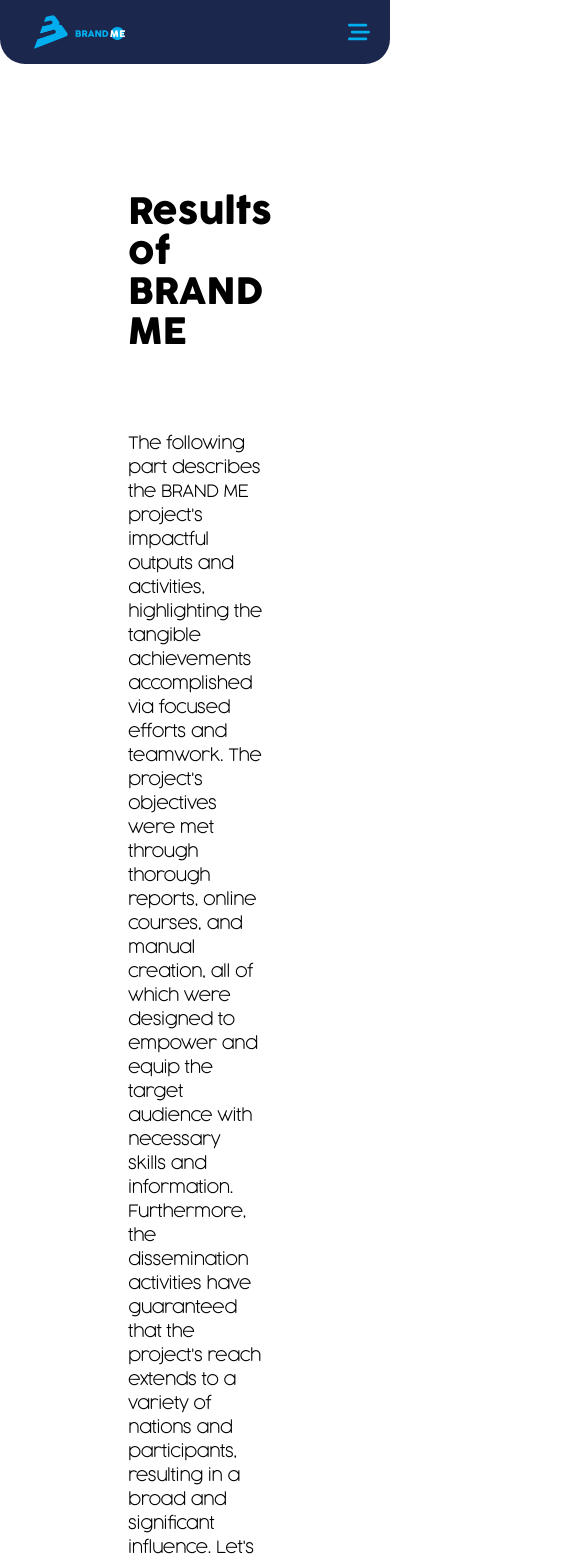
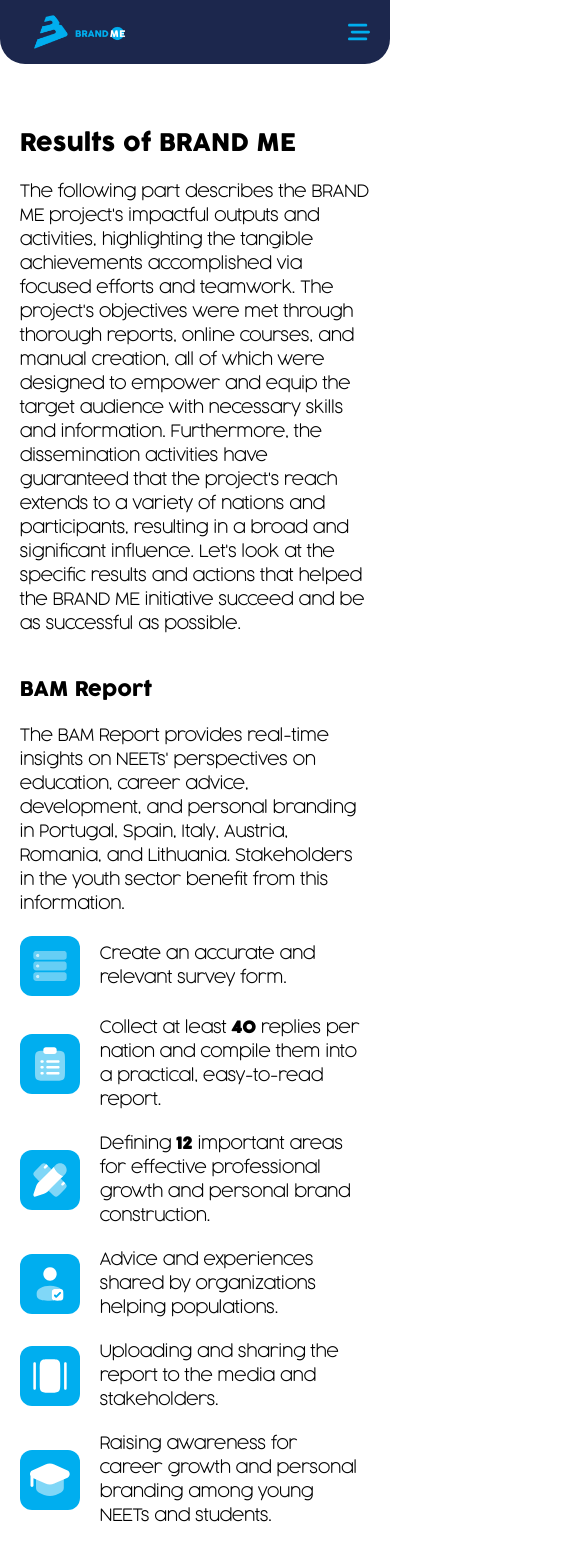
Before and after one commit to Valuegate/Brand-me, a Next.js app: page /results in a window 390 px wide. Shown: the top 1561 px of the page, 585 px wide, since content can reach past the window. Built offline with nearby package versions, Linux system fonts and the light colour scheme.

Commit message:
Done the results page

```diff
--- a/src/components/about/About.tsx
+++ b/src/components/about/About.tsx
@@ -17,10 +17,10 @@ const AboutUsPage = () => {
         <NavBar index={0} />
       </div>
       <div className="h-32" />
-      <div className="px-32">
-        <section className="mt-16 bg-brand  border-none rounded-3xl">
-          <div className="px-10 pt-[10rem] pb-[5rem]">
-            <h1 className="text-4xl text-white font-cocogoose ">
+      <div className="px-32 md:px-[5%]">
+        <section className="mt-16 md:mt-6 bg-brand  border-none rounded-3xl">
+          <div className="px-10 md:px-5 pt-[10rem] md:py-10 pb-[5rem]">
+            <h1 className="text-4xl md:text-2xl text-white font-cocogoose ">
               BRAND Me <br /> Mission
             </h1>
             <p className="py-6 text-white text-base font-cocogoose-light font-bold">
--- /dev/null
+++ b/src/components/resuable/NavBar/MobileDrawer.tsx
@@ -0,0 +1,40 @@
+import React, { FC } from "react";
+
+import { Drawer } from "@mantine/core";
+import { IoMdClose } from "react-icons/io";
+import Logo from "../Logo/Logo";
+
+import { iMobileDrawerProp } from "./types";
+
+const MobileDrawer: FC<iMobileDrawerProp> = ({
+  openedDrawer,
+  closeDrawer,
+  navs,
+}) => {
+  return (
+    <Drawer.Root
+      opened={openedDrawer}
+      onClose={closeDrawer}
+      position="right"
+      padding={"0px"}
+      top={"0px"}
+      className="hidden md:block"
+    >
+      <Drawer.Overlay />
+      <Drawer.Content>
+        <Drawer.Body>
+          <div className="flex flex-col w-full bg-brand-30 h-[100vh]">
+            <div className="flex justify-between items-center w-full px-5 py-5">
+              <Logo />
+              <div onClick={closeDrawer}>
+                <IoMdClose size={"24px"} className="text-black" />
+              </div>
+            </div>
+          </div>
+        </Drawer.Body>
+      </Drawer.Content>
+    </Drawer.Root>
+  );
+};
+
+export default MobileDrawer;
--- a/src/components/resuable/NavBar/NavBar.tsx
+++ b/src/components/resuable/NavBar/NavBar.tsx
@@ -21,11 +21,9 @@ import Notifications from "./Notifications";
 
 import { Drawer } from "@mantine/core";
 import { useDisclosure } from "@mantine/hooks";
+import MobileDrawer from "./MobileDrawer";
 
-interface iNavItem {
-  name: string;
-  link: string;
-}
+import { iNavItem } from "./types";
 
 export type NavProp = {
   index: number;
@@ -234,9 +232,11 @@ const NavBar: FC<NavProp> = ({ index }) => {
           className="text-light-blue cursor-pointer hidden md:block"
         />
       </div>
-      <Drawer opened={openedDrawer} onClose={closeDrawer} padding={"0px"}>
-        <div>Hellow</div>
-      </Drawer>
+      <MobileDrawer
+        openedDrawer={openedDrawer}
+        closeDrawer={closeDrawer}
+        navs={navs}
+      />
     </>
   );
 };
--- /dev/null
+++ b/src/components/resuable/NavBar/types.ts
@@ -0,0 +1,11 @@
+export interface iNavItem {
+  name: string;
+  link: string;
+}
+
+
+export interface iMobileDrawerProp {
+    openedDrawer: boolean,
+    closeDrawer: () => void;
+    navs: iNavItem[];
+}
--- a/src/components/results/Banner.tsx
+++ b/src/components/results/Banner.tsx
@@ -2,8 +2,8 @@ import React from "react";
 
 const Banner = () => {
   return (
-    <div className="mt-16 flex flex-col gap-20">
-      <h1 className="text-4xl text-black font-cocogoose">
+    <div className="mt-16 md:mt-0  flex flex-col gap-20 md:gap-5">
+      <h1 className="text-4xl md:text-2xl text-black font-cocogoose">
         Results of BRAND ME
       </h1>
       <p className="font-cocogoose-light font-bold">
--- a/src/components/results/FlexComponent.tsx
+++ b/src/components/results/FlexComponent.tsx
@@ -11,14 +11,14 @@ const FlexComponent: FC<iFlexProp> = ({
 }) => {
   return (
     <div className="w-full flex flex-col gap-10 py-10">
-      <div className="w-full flex justify-around items-center">
+      <div className="w-full flex md:flex-col justify-around items-center">
         {arrangeRight && (
-          <div className="w-[400px] bg-brand rounded-3xl h-[650px]" />
+          <div className="w-[400px] md:w-full bg-brand rounded-3xl h-[650px] md:h-[450px] md:hidden" />
         )}
-        <div className="flex flex-col w-[620px]">
-          <h1 className="text-3xl font-cocogoose">{title}</h1>
-          <p className="mt-10 font-cocogoose-light font-bold">{description}</p>
-          <div className="mt-10 flex flex-col gap-5 w-full">
+        <div className="flex flex-col w-[620px] md:w-full">
+          <h1 className="text-3xl md:text-xl font-cocogoose">{title}</h1>
+          <p className="mt-10 md:mt-5 font-cocogoose-light font-bold">{description}</p>
+          <div className="mt-10 md:mt-5 flex flex-col gap-5 w-full">
             {reports.map((detail, i) => {
               return (
                 <div key={i}>
@@ -34,7 +34,10 @@ const FlexComponent: FC<iFlexProp> = ({
           </div>
         </div>
         {!arrangeRight && (
-          <div className="w-[400px] bg-brand rounded-3xl h-[650px]" />
+          <div className="w-[400px] md:w-full bg-brand rounded-3xl h-[650px] md:h-[450px] md:mt-10" />
+        )}
+        {arrangeRight && (
+          <div className="w-[400px] md:w-full bg-brand rounded-3xl h-[650px] md:h-[450px] hidden md:block md:mt-10" />
         )}
       </div>
       <p className="font-cocogoose-light font-bold">{trailing}</p>
--- a/src/components/results/Results.tsx
+++ b/src/components/results/Results.tsx
@@ -41,7 +41,7 @@ const Results = () => {
         <NavBar index={loggedIn ? 1 : 2} />
       </div>
       <div className="h-32" />
-      <div className="px-32 flex flex-col">
+      <div className="px-32 md:px-[5%] flex flex-col">
         <Banner />
         <FlexComponent
           reports={[
--- a/src/components/results/types.tsx
+++ b/src/components/results/types.tsx
@@ -22,7 +22,7 @@ export const ReportFlex: FC<iReportDetail> = ({ image, text, preBold, boldText }
       <div className="bg-light-blue rounded-xl w-[60px] h-[60px] flex justify-center items-center">
         <Image src={image} alt="detail image" className="w-[40px] h-[40px]" />
       </div>
-      <p className="w-[500px] font-cocogoose-light font-bold">
+      <p className="w-[500px] md:w-[75%] font-cocogoose-light font-bold">
         <span>{preBold && preBold}</span>{" "}
         <span className="font-cocogoose">{boldText && boldText}</span> {text}{" "}
       </p>
```
